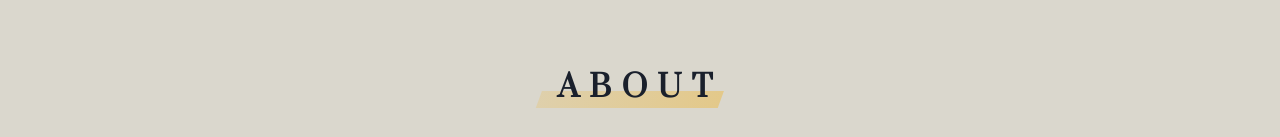
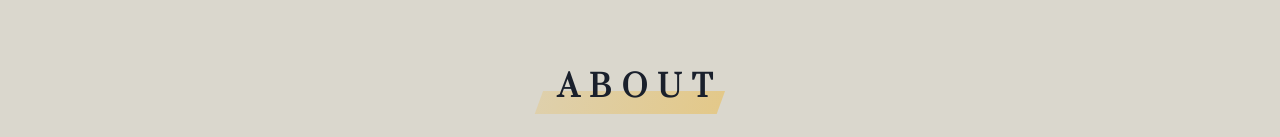
Before and after one commit to Tsuricate/Portfolio, a React (Create React App) app: page / in a window 1280 px wide. Shown: the part 810-947 px from the top of the page. Built offline with nearby package versions, Linux system fonts and the light colour scheme.

Commit message:
Fix: size padding page title + underline

```diff
--- a/src/components/SectionContainer.js
+++ b/src/components/SectionContainer.js
@@ -8,7 +8,7 @@ const SectionContainer = ({ children, background, sectionTitle, fullWidth }) =>
     <Box
       height={{ xl: '100%' }}
       minHeight={{ base: '100%' }}
-      py="80px"
+      py={{ base: '40px', lg: '80px' }}
       px={paddingX}
       className="SectionContainer"
       id={sectionTitle}
@@ -18,7 +18,7 @@ const SectionContainer = ({ children, background, sectionTitle, fullWidth }) =>
       <Flex direction="column" height={{ xl: '100%' }}>
         {sectionTitle && (
           <Flex justifyContent="center">
-            <Heading variant="pageTitle" textAlign="center" pb={{ base: '5', lg: '8' }}>
+            <Heading variant="pageTitle" textAlign="center" pb={{ base: '40px', lg: '80px' }}>
               {sectionTitle}
             </Heading>
           </Flex>
--- a/src/theme/components/heading.js
+++ b/src/theme/components/heading.js
@@ -15,9 +15,9 @@ const variantPageTitle = (props) => ({
     content: '""',
     position: 'absolute',
     zIndex: '-1',
-    bottom: { base: '35%', lg: '44%' },
+    bottom: { base: '50%', lg: '62%' },
     width: '110%',
-    height: '25%',
+    height: '20%',
     transform: 'skew(-20deg) translateX(-10%)',
     background: mode(
       'linear-gradient(90deg, rgba(233, 191, 93, 0.3), rgba(233, 191, 93, 0.6))',
```
